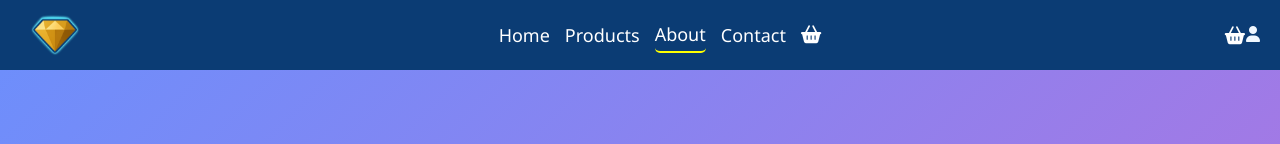
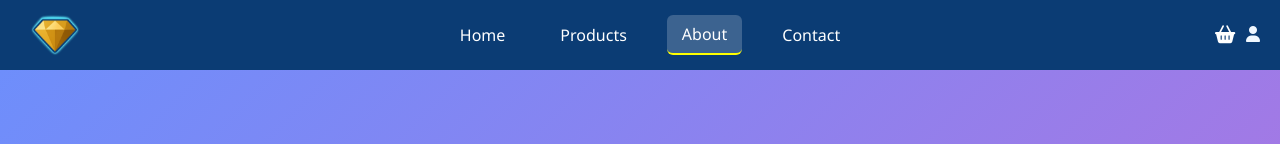
Before and after one commit to Younes-sh/FAKE_STORE, a Next.js app in the folder app/: page /about in a window 1280 px wide. Shown: the top 144 px of the page. Built offline with nearby package versions, Linux system fonts and the light colour scheme; no server answers; sample sign-in values are in the browser's storage.

Commit message:
I designed the new place of the basket icon

```diff
--- a/app/Components/Navbar/navbarAfterLogin.module.css
+++ b/app/Components/Navbar/navbarAfterLogin.module.css
@@ -1,3 +1,4 @@
+/* navbarAfterLogin.module.css */
 .navbar {
   width: 100%;
   height: 70px;
@@ -11,7 +12,7 @@
   z-index: 1000;
 }
 
-/* دکمه منو */
+/* دکمه منو - فقط در موبایل نمایش داده شود */
 .menuButton {
   background: none;
   border: none;
@@ -20,16 +21,19 @@
   cursor: pointer;
   z-index: 1001;
   display: none;
+  padding: 8px;
+  border-radius: 4px;
+  transition: background-color 0.3s;
 }
 
 .menuButton:hover {
-  opacity: 0.8;
+  background-color: rgba(255, 255, 255, 0.1);
 }
 
-/* لوگو وسط */
+/* لوگو */
 .Logo {
-  left: 50%;
   z-index: 1001;
+  flex-shrink: 0;
 }
 
 .Logo img {
@@ -43,126 +47,187 @@
 /* بخش راست */
 .rightSection {
   display: flex;
+  justify-content: center;
   align-items: center;
   gap: 20px;
   z-index: 1001;
 }
 
-.rightSection a {
-  color: white;
-  font-size: 18px;
-  position: relative;
+
+/* منوی اصلی - حالت دسکتاپ */
+.menuContainer {
+  display: flex;
+  align-items: center;
+  gap: 25px;
+  margin: 0 auto;
 }
 
-/* منوی اصلی */
-.menuContainer {
-  position: fixed;
-  top: auto;
-  bottom: -60%;
-  left: 0;
-  width: 100%;
-  background-color: rgb(11, 60, 116);
-  padding: 40px 0;
-  display: flex;
-  flex-direction: column;
-  align-items: center;
-  gap: 15px;
-  transition: all 0.3s ease;
-  z-index: 999;
-  box-shadow: 0 -5px 10px rgba(0, 0, 0, 0.2);
-  transform: translateY(0);
+.navLink {
+  color: white;
+  text-decoration: none;
+  font-size: 16px;
+  padding: 8px 15px;
+  border-radius: 6px;
+  transition: all 0.3s;
+  font-weight: 500;
 }
 
-.menuContainer.menuOpen {
-  bottom: 0px;
-  transform: translateY(0);
+.navLink.active {
+  background-color: rgba(255, 255, 255, 0.2);
+  border-bottom: 2px solid yellow;
 }
 
-.menuContainer a {
-  color: white;
-  text-decoration: none;
-  font-size: 18px;
-  padding: 8px 15px;
-  border-radius: 5px;
-  transition: all 0.3s;
+.navLink:hover {
+  background-color: rgba(255, 255, 255, 0.15);
+  transform: translateY(-2px);
 }
 
-.menuContainer a.active {
-  background-color: rgba(255, 255, 255, 0.2);
-  border-left: 3px solid yellow;
-}
-
-.menuContainer a:hover {
-  background-color: rgba(255, 255, 255, 0.1);
-}
-
-.cartLink {
+/* لینک سبد خرید در دسکتاپ */
+.desktopCart {
   color: white;
   font-size: 18px;
   position: relative;
   display: flex;
   align-items: center;
+  justify-content: center;
+  width: 40px;
+  height: 40px;
+  border-radius: 50%;
+  transition: all 0.3s;
+  text-decoration: none;
 }
+
+.desktopCart:hover {
+  background-color: rgba(255, 255, 255, 0.1);
+}
+
+.desktopCart.active {
+  background-color: rgba(255, 255, 255, 0.2);
+}
+
+/* لینک سبد خرید در موبایل (مخفی در دسکتاپ) */
+.cartLink {
+  color: white;
+  font-size: 20px;
+  position: relative;
+  display: flex;
+  align-items: center;
+  justify-content: center;
+  width: 50px;
+  height: 50px;
+  border-radius: 50%;
+  transition: all 0.3s;
+  display: none;
+}
+
 /* بج */
 .badge {
   position: absolute;
   top: -5px;
-  right: -12px;
-  background-color: red;
+  right: -5px;
+  background-color: #ff4757;
   color: white;
   border-radius: 50%;
   width: 20px;
   height: 20px;
+  padding: 10px;
   display: flex;
   justify-content: center;
   align-items: center;
-  font-size: 12px;
+  font-size: 11px;
   font-weight: bold;
+  border: 3px solid rgb(11, 60, 116);
 }
 
-/* حالت دسکتاپ */
-@media (min-width: 992px) {
-  .menuButton {
-    display: none;
-  }
+/* overlay برای موبایل */
+.overlay {
+  position: fixed;
+  top: 0;
+  left: 0;
+  right: 0;
+  bottom: 0;
+  background: rgba(0, 0, 0, 0.5);
+  z-index: 998;
+  display: none;
+}
 
-  .Logo {
-    position: static;
-    transform: none;
-    margin-right: auto;
-  }
-
-  .menuContainer {
-    position: static;
-    flex-direction: row;
-    transform: none;
-    width: auto;
-    padding: 0;
-    background-color: transparent;
-    box-shadow: none;
-    margin: 0 auto;
-    bottom: auto;
-  }
-
-  .menuContainer a {
-    padding: 5px 0;
-  }
-
-  .menuContainer a.active {
-    border-left: none;
-    border-bottom: 2px solid yellow;
-    background-color: transparent;
-  }
-
-  .rightSection {
-    margin-left: auto;
-  }
+/* دکمه شناور برای موبایل */
+.floatingMenuBtn {
+  position: fixed;
+  bottom: 30px;
+  right: 30px;
+  width: 60px;
+  height: 60px;
+  border-radius: 50%;
+  background-color: rgb(11, 60, 116);
+  color: white;
+  border: none;
+  box-shadow: 0 4px 15px rgba(0, 0, 0, 0.3);
+  cursor: pointer;
+  z-index: 1000;
+  display: flex;
+  align-items: center;
+  justify-content: center;
+  font-size: 24px;
+  transition: all 0.3s;
+  display: none;
 }
 
 /* حالت موبایل و تبلت */
 @media (max-width: 991px) {
   .menuButton {
+    display: flex;
+    align-items: center;
+    justify-content: center;
+  }
+
+  .menuContainer {
+    position: fixed;
+    bottom: -60%;
+    left: 0;
+    width: 100%;
+    background-color: rgb(11, 60, 116);
+    padding: 40px 0;
+    display: flex;
+    flex-direction: column;
+    align-items: center;
+    gap: 20px;
+    transition: all 0.4s ease;
+    z-index: 999;
+    box-shadow: 0 -5px 15px rgba(0, 0, 0, 0.3);
+  }
+
+  .menuContainer.menuOpen {
+    bottom: 0;
+  }
+
+  .navLink {
+    font-size: 18px;
+    padding: 12px 20px;
+    width: 200px;
+    text-align: center;
+    border-bottom: none;
+  }
+
+  .navLink.active {
+    border-left: 3px solid yellow;
+    border-bottom: none;
+  }
+
+  .cartLink {
+    display: flex;
+  }
+
+  .desktopCart {
+    display: none;
+  }
+
+  .overlay {
     display: block;
+  }
+
+  .floatingMenuBtn {
+    display: flex;
   }
 
   .rightSection {
@@ -176,31 +241,60 @@
     width: 60px;
     height: 60px;
   }
+
+  .menuContainer {
+    padding: 30px 0;
+    gap: 15px;
+  }
+
+  .navLink {
+    font-size: 16px;
+    padding: 10px 15px;
+    width: 180px;
+  }
 }
 
-/* استایل جدید برای دکمه شناور */
-.floatingMenuBtn {
-  position: fixed;
-  bottom: 30px;
-  right: 30px;
-  width: 60px;
-  height: 60px;
-  border-radius: 50%;
-  background-color: rgb(11, 60, 116);
-  color: white;
-  border: none;
-  box-shadow: 0 4px 12px rgba(0, 0, 0, 0.2);
-  cursor: pointer;
-  z-index: 1000;
-  display: flex;
-  align-items: center;
-  justify-content: center;
-  font-size: 24px;
+/* انیمیشن‌ها برای موبایل */
+@keyframes slideInUp {
+  from {
+    bottom: -60%;
+    opacity: 0;
+  }
+  to {
+    bottom: 0;
+    opacity: 1;
+  }
 }
 
-/* حالت دسکتاپ - مخفی کردن دکمه */
-@media (min-width: 992px) {
-  .floatingMenuBtn {
-    display: none;
+@keyframes slideOutDown {
+  from {
+    bottom: 0;
+    opacity: 1;
+  }
+  to {
+    bottom: -60%;
+    opacity: 0;
   }
 }
+
+@media (max-width: 991px) {
+  .menuContainer.menuOpen {
+    animation: slideInUp 0.4s ease forwards;
+  }
+
+  .menuContainer:not(.menuOpen) {
+    animation: slideOutDown 0.4s ease forwards;
+  }
+}
+
+.loadingDot {
+  font-size: 12px;
+  color: #666;
+  margin-left: 4px;
+  animation: blink 1.5s infinite;
+}
+
+@keyframes blink {
+  0%, 50% { opacity: 1; }
+  51%, 100% { opacity: 0.3; }
+}
```
